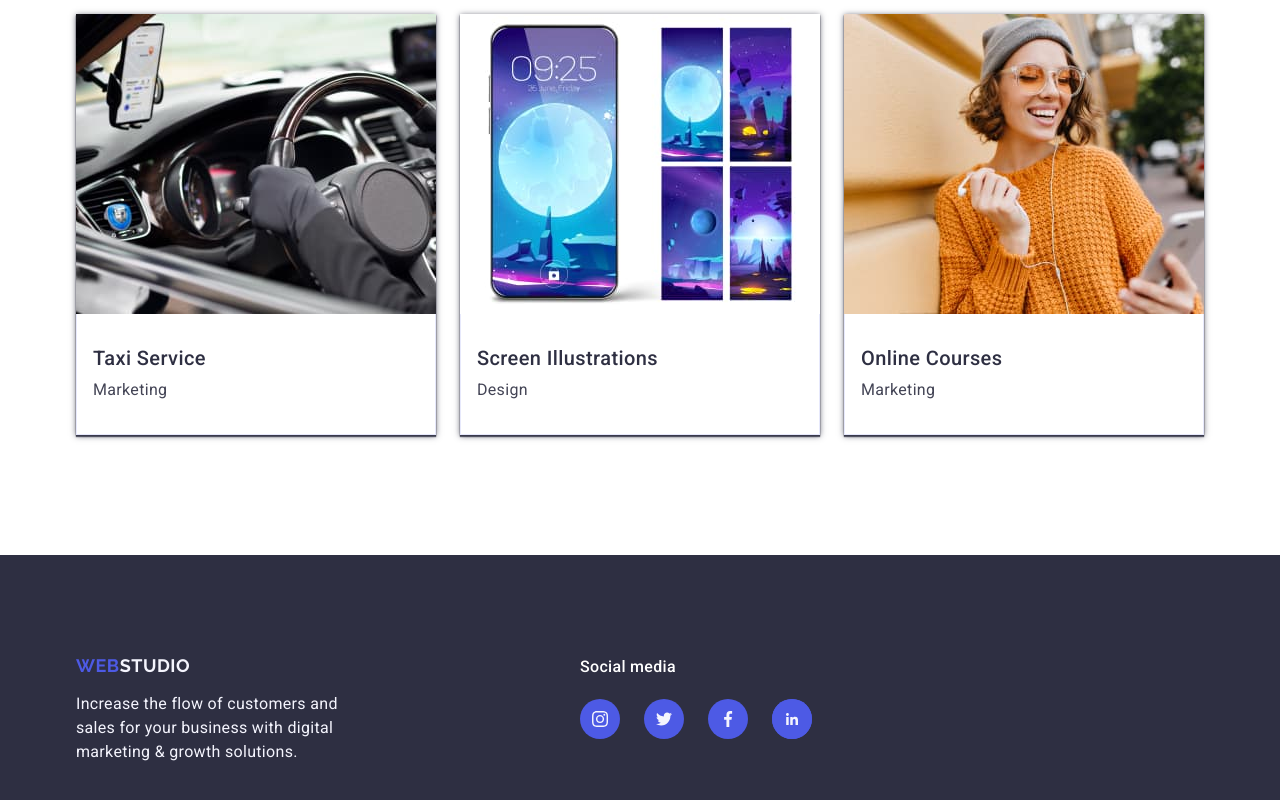
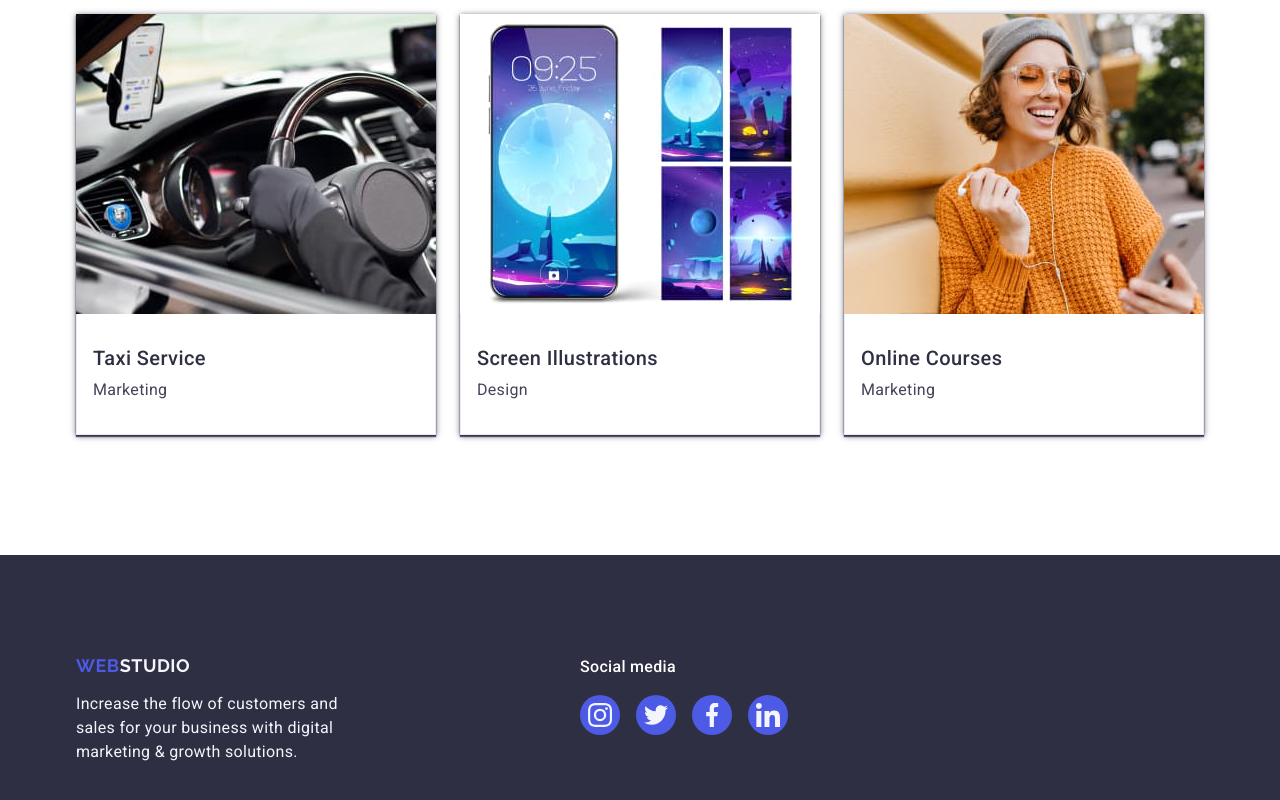
Before and after one commit to uanvi/goit-markup-hw-04, a plain HTML site: page index.html in a window 1280 px wide. Shown: the part 2628-3428 px from the top of the page. Drawn offline with nearby package versions, Linux system fonts and the light colour scheme.

Commit message:
Fix footer 2

```diff
--- a/css/styles.css
+++ b/css/styles.css
@@ -479,6 +479,7 @@ button:focus {
 .footer-flex {
   display: flex;
   gap: 120px;
+  align-items: baseline;
 }
 .footer-logo-golder {
   display: inline-block;
@@ -498,13 +499,15 @@ button:focus {
   display: inline-block;
 }
 .footer-social-list {
-  padding: 20px 0px;
+margin-top: 16px;
+  gap: 16px;
 }
 
 .footer-social-text {
   font-weight: 500;
   line-height: 150%;
   letter-spacing: 0.32px;
+  margin-bottom: 16px;
 }
 .footer-social-link {
   display: flex;
@@ -514,7 +517,7 @@ button:focus {
   height: 40px;
   border-radius: 50%;
   background-color: var(--iris);
-  transition: var(--anim-box-shadow);
+  transition: var(--anim-header-color);
 }
 .footer-social-link:hover,
 .footer-social-link:focus {
--- a/index.html
+++ b/index.html
@@ -164,7 +164,7 @@
                       rel="noopener noreferrer"
                       aria-label="Link to instagram.com"
                     >
-                      <svg class="socials-icon" width="16" height="16">
+                      <svg class="socials-icon" width="24" height="24">
                         <use href="./images/icons.svg#icon-instagram"></use>
                       </svg>
                     </a>
@@ -177,7 +177,7 @@
                       rel="noopener noreferrer"
                       aria-label="Link to twitter.com"
                     >
-                      <svg class="socials-icon" width="16" height="16">
+                      <svg class="socials-icon" width="24" height="24">
                         <use href="./images/icons.svg#icon-twitter"></use>
                       </svg>
                     </a>
@@ -190,7 +190,7 @@
                       rel="noopener noreferrer"
                       aria-label="Link to facebook.com"
                     >
-                      <svg class="header-logo-icon" width="16" height="16">
+                      <svg class="header-logo-icon" width="24" height="24">
                         <use href="./images/icons.svg#icon-facebook"></use>
                       </svg>
                     </a>
@@ -568,7 +568,7 @@
                 rel="noopener noreferrer"
                 aria-label="Link to instagram.com"
               >
-                <svg class="socials-icon" width="16" height="16">
+                <svg class="socials-icon" width="24" height="24">
                   <use href="./images/icons.svg#icon-instagram"></use>
                 </svg>
               </a>
@@ -581,7 +581,7 @@
                 rel="noopener noreferrer"
                 aria-label="Link to twitter.com"
               >
-                <svg class="socials-icon" width="16" height="16">
+                <svg class="socials-icon" width="24" height="24">
                   <use href="./images/icons.svg#icon-twitter"></use>
                 </svg>
               </a>
@@ -594,12 +594,12 @@
                 rel="noopener noreferrer"
                 aria-label="Link to facebook.com"
               >
-                <svg class="header-logo-icon" width="16" height="16">
+                <svg class="header-logo-icon" width="24" height="24">
                   <use href="./images/icons.svg#icon-facebook"></use>
                 </svg>
               </a>
             </li>
-            <li class="footer-social-link">
+            <li class="social-item">
               <a
                 class="footer-social-link"
                 href="https://linkedinn.com"
@@ -607,7 +607,7 @@
                 rel="noopener noreferrer"
                 aria-label="Link to linkedinn.com"
               >
-                <svg class="socials-icon" width="12" height="12">
+                <svg class="socials-icon" width="24" height="24">
                   <use href="./images/icons.svg#icon-linkedin"></use>
                 </svg>
               </a>
```
